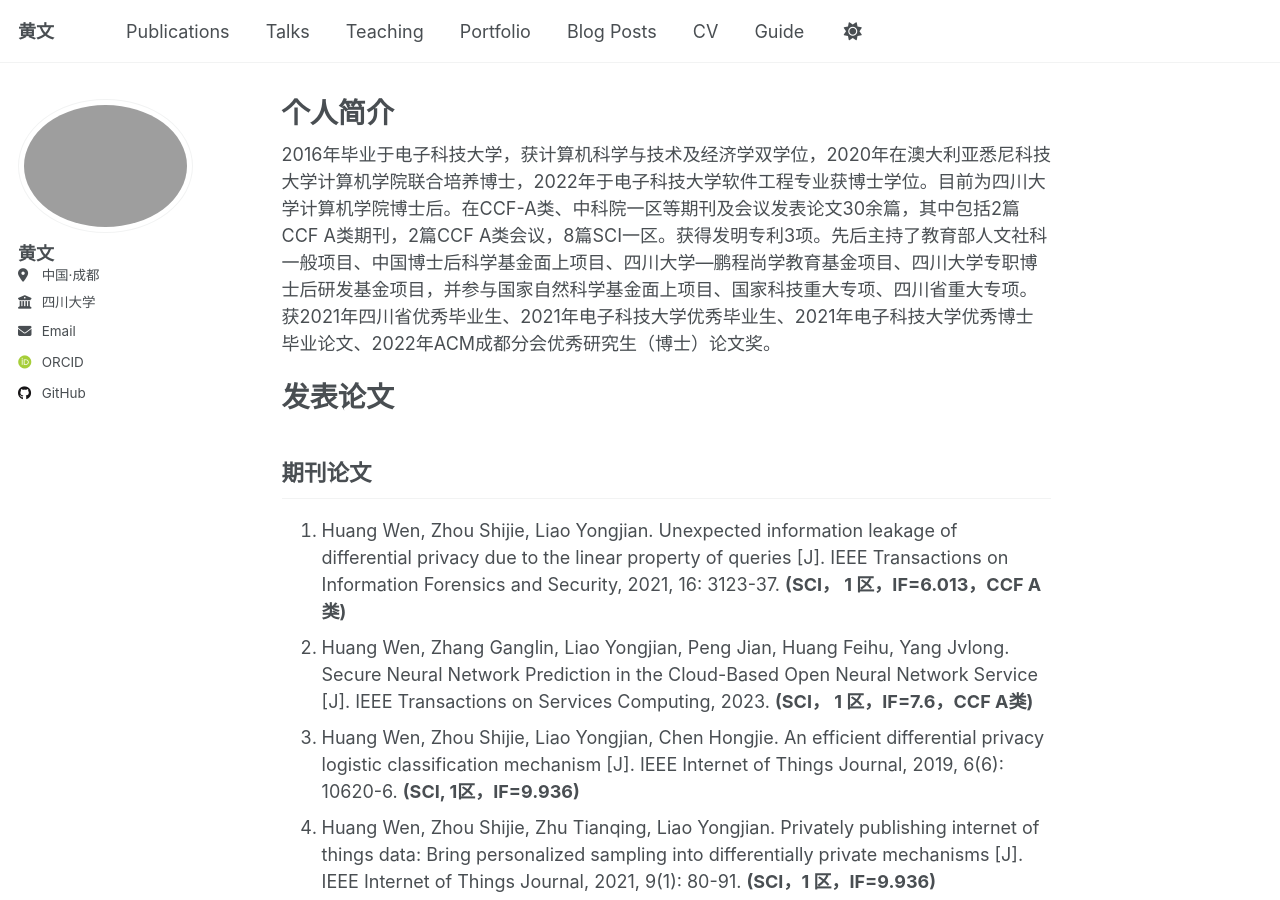
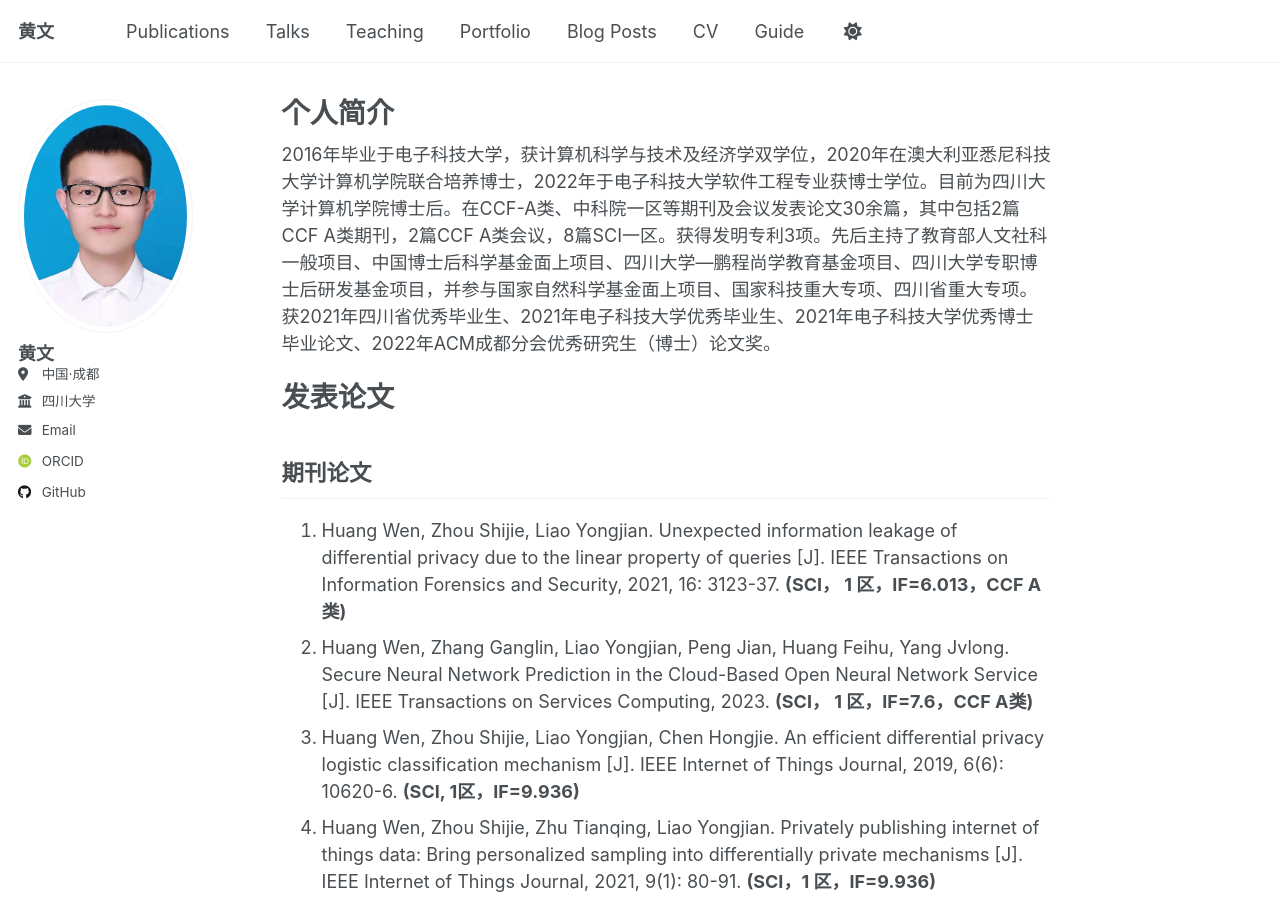
Before and after one commit to HuangWen92/HuangWen92.github.io, a Jekyll site: the page built from _pages/about.md, in a window 1280 px wide and 900 px high. Built offline with Jekyll 4.4.1, drawn with Linux system fonts in a browser that asks for light colours; some web fonts are replaced; a script that is not in the unit is left out.

Commit message:
Update _config.yml

```diff
--- a/_config.yml
+++ b/_config.yml
@@ -23,7 +23,7 @@ repository               : "HuangWen92/HuangWen92.github.io"
 #               Additional customization can be done by editing /_includes/author-profile.html
 author:
   # Biographic information
-  avatar           : "HuangWen.png"
+  avatar           : "HuangWen.jpg"
   name             : "黄文"
   pronouns         : # example: "she/her"
   bio              : # "Short biography for the left-hand sidebar"
```
